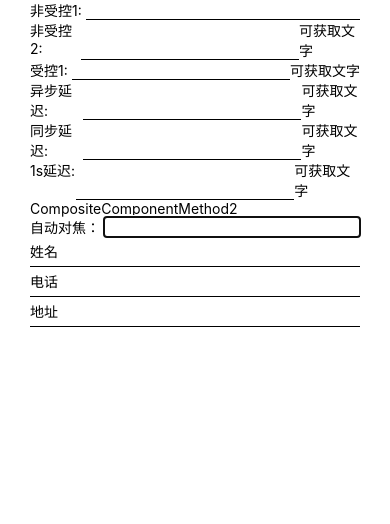
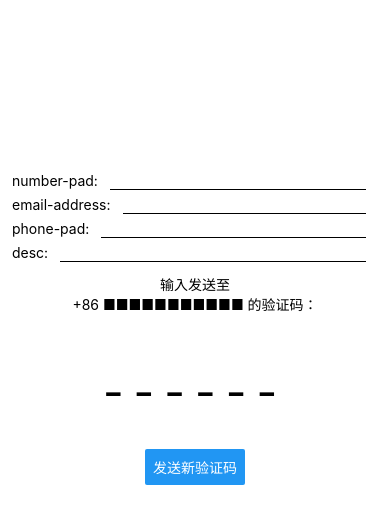
Before and after one commit to JaterLee/learnRN-note, a React Native app: screen / in a window 390 px wide. Shown: the top 524 px of the page. Built offline with nearby package versions, Linux system fonts and the light colour scheme.

Commit message:
feat:textInput

```diff
--- a/src/textInput/App.tsx
+++ b/src/textInput/App.tsx
@@ -1,209 +1,12 @@
-import React, {useRef, useEffect, useState, Component} from 'react';
-import {SafeAreaView, View, Text, TextInput, Alert} from 'react-native';
+import {SafeAreaView} from 'react-native';
+import Info from './Info';
+import Verify from './Verify';
 
 export default function App() {
-  const ref1 = useRef(null);
-  const ref2 = useRef(null);
-
-  useEffect(() => {
-    console.log('ref1.current', ref1.current);
-    console.log('ref2.current', ref2.current);
-  }, []);
-
   return (
-    <SafeAreaView style={{marginHorizontal: 30}}>
-      <UncontrolledTextInput1 />
-      <UncontrolledTextInput2 />
-      <ControlledTextInput />
-      <ControlledTextInput2 />
-      <ControlledTextInput3 />
-      <CompositeComponentMethod ref={ref1} />
-      <CompositeComponentMethod2 ref={ref2} />
-      <AutoFocusTextInput />
-      <AutoNextFocusTextInputs />
+    <SafeAreaView style={{flex: 1, marginTop: -200, justifyContent: 'center'}}>
+      <Info />
+      <Verify />
     </SafeAreaView>
   );
 }
-
-function UncontrolledTextInput1() {
-  return (
-    <View style={{flexDirection: 'row'}}>
-      <Text>非受控1: </Text>
-      <TextInput style={{flex: 1, borderBottomWidth: 1}} />
-    </View>
-  );
-}
-function UncontrolledTextInput2() {
-  const textRef = useRef<string>('');
-
-  return (
-    <View style={{flexDirection: 'row'}}>
-      <Text>非受控2: </Text>
-      <TextInput
-        style={{flex: 1, borderBottomWidth: 1}}
-        onChangeText={text => {
-          textRef.current = text;
-        }}
-      />
-      <Text
-        onPress={() => {
-          Alert.alert(textRef.current);
-        }}>
-        可获取文字
-      </Text>
-    </View>
-  );
-}
-
-function ControlledTextInput() {
-  const [text, setText] = useState<string>('');
-
-  return (
-    <View style={{flexDirection: 'row'}}>
-      <Text>受控1: </Text>
-      <TextInput
-        value={text}
-        style={{flex: 1, borderBottomWidth: 1}}
-        onChangeText={text => {
-          setText(text);
-        }}
-      />
-      <Text
-        onPress={() => {
-          Alert.alert(text);
-        }}>
-        可获取文字
-      </Text>
-    </View>
-  );
-}
-
-function ControlledTextInput2() {
-  const [text, setText] = useState<string>('');
-
-  return (
-    <View style={{flexDirection: 'row'}}>
-      <Text>异步延迟: </Text>
-      <TextInput
-        value={text}
-        style={{flex: 1, borderBottomWidth: 1}}
-        onChangeText={text => {
-          const time = Date.now();
-          // 复杂逻辑，输入文字不卡
-          while (Date.now() - time <= 1000) {}
-          setText(text);
-        }}
-      />
-      <Text
-        onPress={() => {
-          Alert.alert(text);
-        }}>
-        可获取文字
-      </Text>
-    </View>
-  );
-}
-function ControlledTextInput3() {
-  const [text, setText] = useState<string>('');
-
-  return (
-    <View style={{flexDirection: 'row'}}>
-      <Text>同步延迟: </Text>
-      <TextInput
-        value={text}
-        style={{flex: 1, borderBottomWidth: 1}}
-        onChangeText={text => {
-          const time = Date.now();
-          // 复杂逻辑，输入文字卡
-          while (Date.now() - time <= 1000) {}
-          setText(text);
-        }}
-        // unstable_onChangeSync={event => {
-        //   const text = event.nativeEvent.text;
-        // }}
-      />
-      <Text
-        onPress={() => {
-          Alert.alert(text);
-        }}>
-        可获取文字
-      </Text>
-    </View>
-  );
-}
-
-class CompositeComponentMethod2 extends Component {
-  method() {}
-
-  render() {
-    return <Text>CompositeComponentMethod2</Text>;
-  }
-}
-
-function CompositeComponentMethod() {
-  const [text, setText] = useState<string>('');
-
-  return (
-    <View style={{flexDirection: 'row'}}>
-      <Text>1s延迟: </Text>
-      <TextInput
-        value={text}
-        style={{flex: 1, borderBottomWidth: 1}}
-        onChangeText={text => {
-          const time = Date.now();
-          // 复杂逻辑
-          while (Date.now() - time <= 1000) {}
-          setText(text);
-        }}
-      />
-      <Text
-        onPress={() => {
-          Alert.alert(text);
-        }}>
-        可获取文字
-      </Text>
-    </View>
-  );
-}
-
-function AutoFocusTextInput() {
-  return (
-    <View style={{flexDirection: 'row'}}>
-      <Text>自动对焦： </Text>
-      <TextInput style={{flex: 1, borderBottomWidth: 1}} autoFocus />
-    </View>
-  );
-}
-
-function AutoNextFocusTextInputs() {
-  const ref1 = React.useRef<TextInput>(null);
-  const ref2 = React.useRef<TextInput>(null);
-  const ref3 = React.useRef<TextInput>(null);
-
-  return (
-    <View style={{flexDirection: 'column'}}>
-      <TextInput
-        ref={ref1}
-        style={{borderBottomWidth: 1, height: 30}}
-        placeholder="姓名"
-        textContentType="name"
-        returnKeyType="next"
-        onSubmitEditing={() => ref2.current?.focus()}
-      />
-      <TextInput
-        ref={ref2}
-        style={{borderBottomWidth: 1, height: 30}}
-        placeholder="电话"
-        keyboardType="phone-pad"
-        returnKeyType="done"
-        onSubmitEditing={() => ref3.current?.focus()}
-      />
-      <TextInput
-        ref={ref3}
-        style={{borderBottomWidth: 1, height: 30}}
-        placeholder="地址"
-        returnKeyType="done"
-      />
-    </View>
-  );
-}
--- /dev/null
+++ b/src/textInput/Info.tsx
@@ -0,0 +1,54 @@
+import {useRef} from 'react';
+import {Text, TextInput, View} from 'react-native';
+
+export default function Info() {
+  const ref1 = useRef<TextInput>(null);
+  const ref2 = useRef<TextInput>(null);
+  const ref3 = useRef<TextInput>(null);
+  return (
+    <View style={{margin: 12}}>
+      <View style={{flexDirection: 'row', marginBottom: 6}}>
+        <Text>number-pad:</Text>
+        <TextInput
+          style={{flex: 1, borderBottomWidth: 1, marginHorizontal: 12}}
+          keyboardType="number-pad"
+          returnKeyType="done"
+          onSubmitEditing={() => {
+            ref1.current?.focus();
+          }}></TextInput>
+      </View>
+      <View style={{flexDirection: 'row', marginBottom: 6}}>
+        <Text>email-address:</Text>
+        <TextInput
+          ref={ref1}
+          keyboardType="email-address"
+          style={{flex: 1, borderBottomWidth: 1, marginHorizontal: 12}}
+          onSubmitEditing={() => {
+            ref2.current?.focus();
+          }}></TextInput>
+      </View>
+      <View style={{flexDirection: 'row', marginBottom: 6}}>
+        <Text>phone-pad:</Text>
+        <TextInput
+          ref={ref2}
+          keyboardType="phone-pad"
+          returnKeyType="done"
+          style={{flex: 1, borderBottomWidth: 1, marginHorizontal: 12}}
+          onSubmitEditing={() => {
+            ref3.current?.focus();
+          }}></TextInput>
+      </View>
+      <View style={{flexDirection: 'row'}}>
+        <Text>desc:</Text>
+        <TextInput
+          ref={ref3}
+          keyboardType="default"
+          style={{
+            flex: 1,
+            borderBottomWidth: 1,
+            marginHorizontal: 12,
+          }}></TextInput>
+      </View>
+    </View>
+  );
+}
--- /dev/null
+++ b/src/textInput/Verify.tsx
@@ -0,0 +1,54 @@
+import {useState} from 'react';
+import {Alert, Button, Keyboard, Text, TextInput, View} from 'react-native';
+
+export default function Verify() {
+  const [text, setText] = useState('');
+
+  const pinText = text.replace(/\D/g, '').slice(0, 6).padEnd(6, '-');
+
+  return (
+    <View style={{alignItems: 'center'}}>
+      <Text>输入发送至</Text>
+      <Text>+86 ■■■■■■■■■■■ 的验证码：</Text>
+      <View
+        style={{
+          marginTop: 50,
+          flexDirection: 'row',
+          //   backgroundColor: 'yellow',
+        }}>
+        <Text
+          style={{
+            fontSize: 45,
+            letterSpacing: 10,
+            marginHorizontal: 'auto',
+          }}>
+          {pinText}
+        </Text>
+        <TextInput
+          value={text}
+          style={{
+            opacity: 0,
+            position: 'absolute',
+            // backgroundColor: 'red',
+            left: 0,
+            right: 0,
+            top: 0,
+            bottom: 0,
+          }}
+          keyboardType="number-pad"
+          returnKeyType="next"
+          maxLength={6}
+          caretHidden={true}
+          onChangeText={setText}
+          onBlur={() => Keyboard.dismiss()}></TextInput>
+      </View>
+      <View style={{marginTop: 30}}>
+        <Button
+          title="发送新验证码"
+          onPress={() => {
+            Alert.alert('已发送');
+          }}></Button>
+      </View>
+    </View>
+  );
+}
```
Also changed, not shown: resource/textinput.png (added), 1 other file (tests, documents, lock files or other folders).
